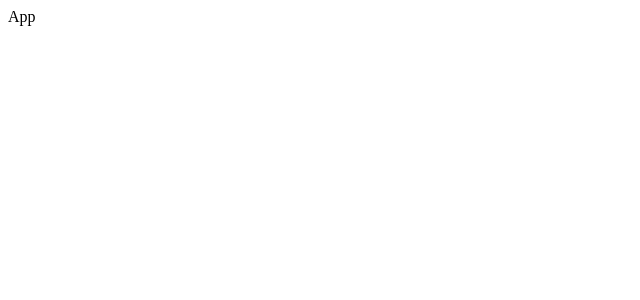
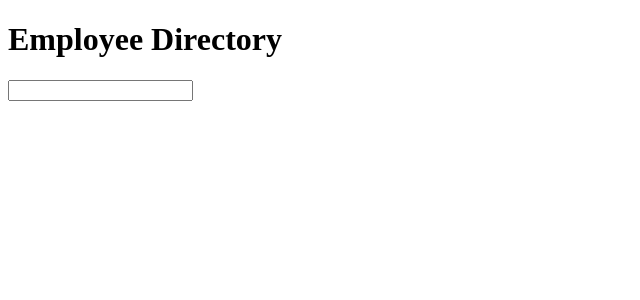
Before and after one commit to nghia-nguyen-dev/employee_directory_react, a React (Create React App) app: page / in a window 1280 px wide. Shown: the top 300 px of the page, without its empty margins (0-640 px from the left). Built offline with nearby package versions, Linux system fonts and the light colour scheme.

Commit message:
feat: Create SearchBar comp

```diff
--- a/src/components/App.js
+++ b/src/components/App.js
@@ -1,9 +1,12 @@
 import React from 'react';
+import SearchBar from './SearchBar'
 
 class App extends React.Component {
     render() {
         return (
-            <div>App</div>
+            <div>
+                <SearchBar/>
+            </div>
         )
     }
 }
--- /dev/null
+++ b/src/components/SearchBar.js
@@ -0,0 +1,12 @@
+import React from 'react';
+
+const SearchBar = (props) => {
+    return (
+        <form>
+            <h1>Employee Directory</h1>
+            <input text="text"></input>
+        </form>
+    )
+}
+
+export default SearchBar;
```
